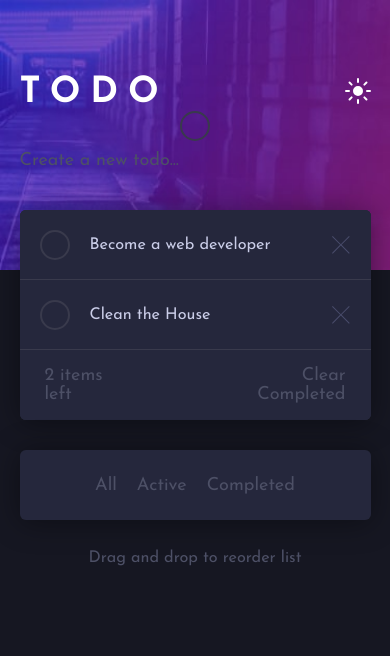
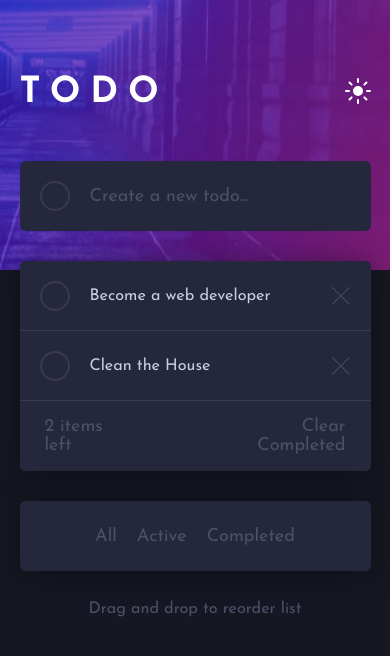
Before and after one commit to tomcodes90/todo-app, a React (Create React App) app: page / in a window 390 px wide. Shown: the top 656 px of the page. Built offline with nearby package versions, Linux system fonts and the light colour scheme.

Commit message:
28/06/2022

```diff
--- a/src/components/StatusAndFilter.css
+++ b/src/components/StatusAndFilter.css
@@ -86,11 +86,12 @@
   }
 
   .todo-items-wrapper .todo-items-info {
-    display: flex;
+    display: grid;
+    grid-template-columns: repeat(2, 1fr);
   }
 
   .todo-items-wrapper .todo-items-info .items-left {
-    display: flex;
+    display: grid;
   }
 
   .todo-items-wrapper .todo-items-info .items-status {
@@ -98,6 +99,6 @@
   }
 
   .todo-items-wrapper .todo-items-info .items-clear {
-    display: flex;
+    display: grid;
   }
 }
--- a/src/components/TodoInput.css
+++ b/src/components/TodoInput.css
@@ -1,3 +1,12 @@
+.new-todo {
+  width: 100%;
+  height: 70px;
+  background-color: hsl(235, 24%, 19%);
+  margin-top: 50px;
+  border-radius: 6px;
+  display: flex;
+}
+
 .new-todo-input {
   flex-grow: 1;
   display: flex;
```
